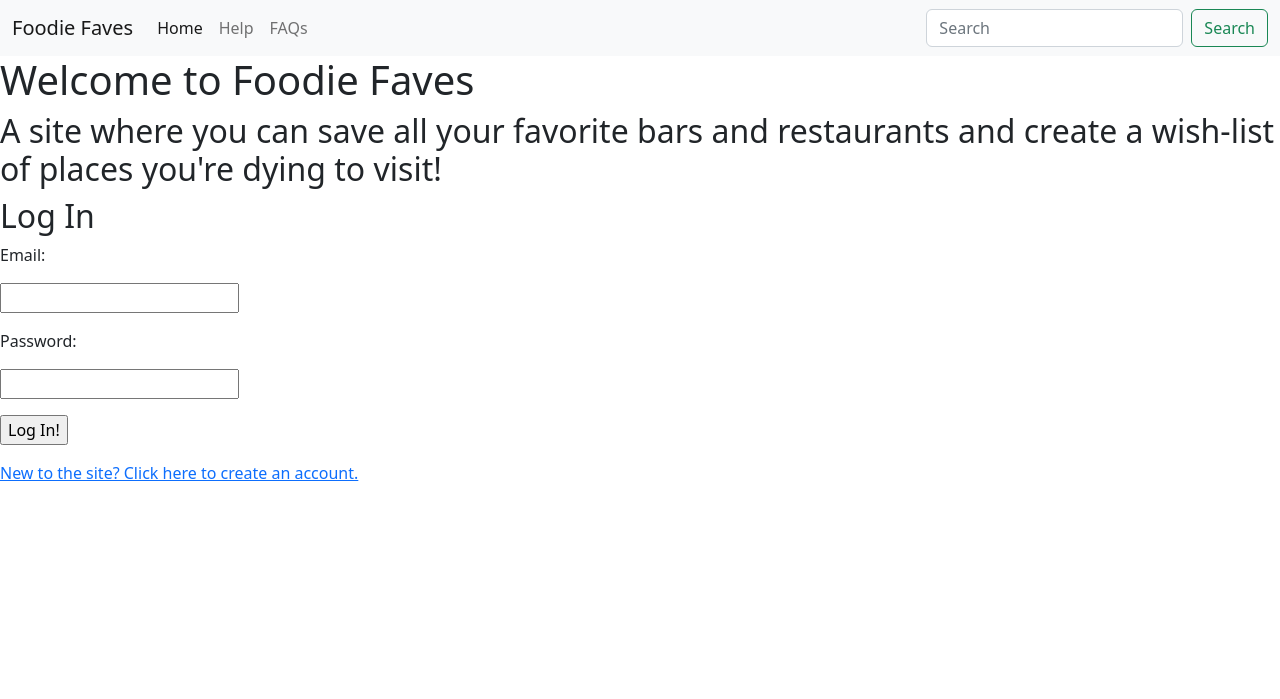
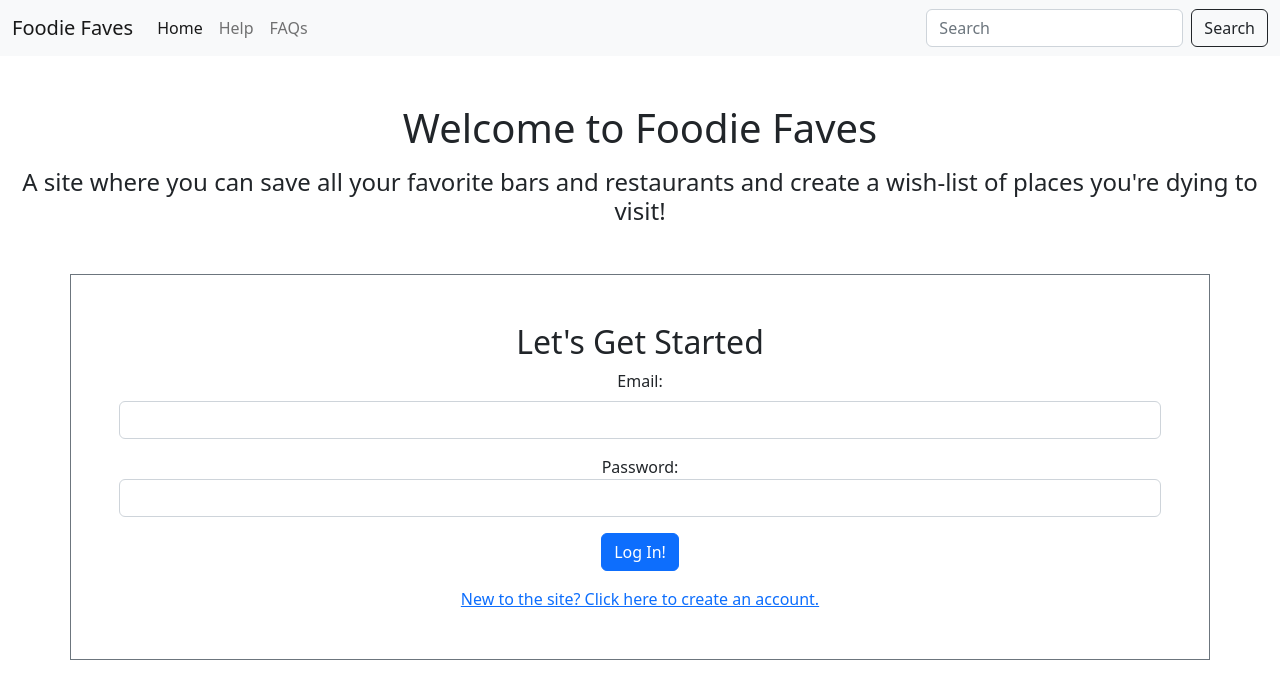
Before and after one commit to rshaywood/cd_solo_project, a Flask app: page / in a window 1280 px wide. Shown: the top 699 px of the page. Run offline with Flask 2, Linux system fonts and the light colour scheme.

Commit message:
bootstrap updates to the main content of the login page

```diff
--- a/flask_app/templates/landing_page.html
+++ b/flask_app/templates/landing_page.html
@@ -34,22 +34,22 @@
                 </ul>
                 <form class="d-flex" role="search">
                     <input class="form-control me-2" type="search" placeholder="Search" aria-label="Search">
-                    <button class="btn btn-outline-success" type="submit">Search</button>
+                    <button class="btn btn-outline-dark" type="submit">Search</button>
                 </form>
             </div>
         </div>
     </nav>
-    <!-- <div class="navbar justify-content-end px-5 bg-primary" role="navigation" aria-current="page">
-        <a href="#" id="about" class="px-2 text-white">About</a>
-        <a href="#" id="help" class="px-2 text-white">Help</a>
-        <a href="#" id="faqs" class="px-2 text-white">FAQs</a>
-    </div> -->
-    <h1>Welcome to Foodie Faves</h1>
-    <h2>A site where you can save all your favorite bars and restaurants and create a wish-list of places you're dying
-        to visit!</h2>
-    <div class="login">
-        <form action="/user/login" , method="post">
-            <h2>Log In</h2>
+    <h1 class="text-center mt-5 mb-3">Welcome to Foodie Faves</h1>
+    <h4 class="fw-light text-center mb-5">A site where you can save all your favorite bars and restaurants and create a wish-list of places you're dying
+        to visit!
+    </h4>
+    <div class="container my-3 border border-secondary p-5">
+        <!-- <div class="row">
+            <div class="col-md-6 my-5"> -->
+            <!-- </div>
+            <div class="col-md-6 my-5"> -->
+                <form action="/user/login" , method="post" class="text-center">
+                    <h2>Let's Get Started</h2>
                     {% with messages = get_flashed_messages(category_filter=['login']) %}
                     {% if messages %}
                     {% for message in messages %}
@@ -57,14 +57,23 @@
                     {% endfor %}
                     {% endif %}
                     {% endwith %}
-            <p><label for="email">Email: </label></p>
-            <p><input type="email" name="email"></p>
-            <p><label for="password">Password: </label></p>
-            <p><input type="password" name="password"></p>
-            <p><input type="submit" value="Log In!" class="button"></p>
+                    <div class="mb-3">
+                        <label for="email" class="form-label">Email: </label>
+                        <input type="email" name="email" class="form-control">
+                    </div>
+                    <div class="mb-3">
+                        <label for="password">Password: </label>
+                        <input type="password" name="password" class="form-control">
+                    </div>
+                    <button type="submit" class="btn btn-primary">Log In!</button>
                 </form>
+                <div class="text-center mt-3">
+                    <a href="/user/register" class="text-center">New to the site? Click here to create an account.</a>
                 </div>
-    <a href="/user/register">New to the site? Click here to create an account.</a>
+
+            <!-- </div> -->
+        <!-- </div> -->
+    </div>
     <!-- JavaScript Bundle with Popper -->
     <script src="https://cdn.jsdelivr.net/npm/bootstrap@5.2.0-beta1/dist/js/bootstrap.bundle.min.js"
         integrity="sha384-pprn3073KE6tl6bjs2QrFaJGz5/SUsLqktiwsUTF55Jfv3qYSDhgCecCxMW52nD2" crossorigin="anonymous">
```
Lines whose indentation alone changed are shown as unchanged.
